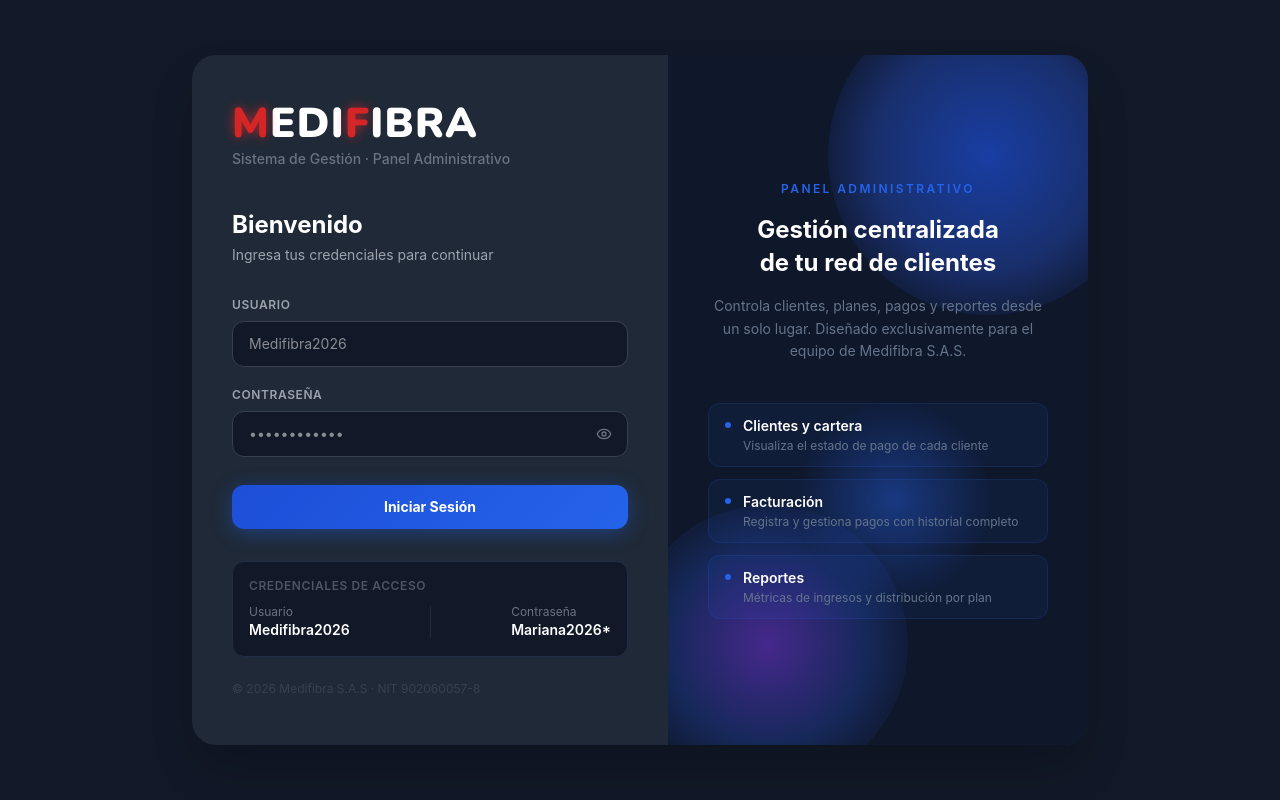
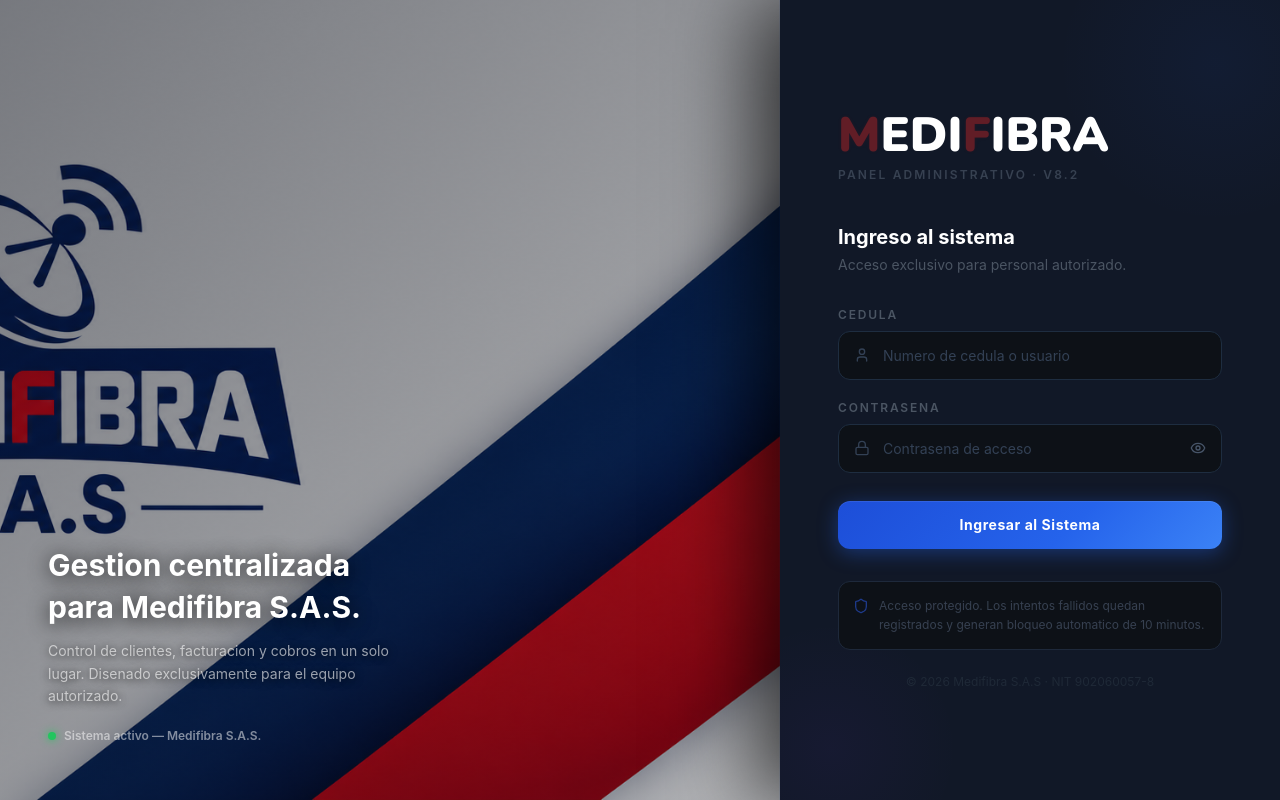
Before and after one commit to Haideraguilar99/MEDIFIBRA, a Next.js app: page /login in a window 1280 px wide. Built offline with nearby package versions, Linux system fonts and the light colour scheme.

Commit message:
feat: login rediseñado — imagen fondo, bloqueo por intentos, bienvenida por nombre, responsive

```diff
--- a/src/app/login/page.tsx
+++ b/src/app/login/page.tsx
@@ -1,183 +1,419 @@
 'use client'
-import { useState } from 'react'
+import { useState, useEffect, useRef } from 'react'
 import { useRouter } from 'next/navigation'
-import toast, { Toaster } from 'react-hot-toast'
-import { Eye, EyeOff } from 'lucide-react'
+import { Eye, EyeOff, Lock, User, Shield, AlertTriangle, CheckCircle } from 'lucide-react'
+
+const NAME_MAP: Record<string, string> = {
+  'Medifibra2026': 'Mariana Lujan',
+  'mariana':       'Mariana Lujan',
+  'medardo':       'Medardo Mosquera',
+  'haider':        'Haider Aguilar',
+}
+
+const MAX_ATTEMPTS    = 5
+const LOCKOUT_MS      = 10 * 60 * 1000
+const STORAGE_KEY     = 'mf_login_guard'
+
+function readGuard(): { attempts: number; lockoutUntil: number } {
+  if (typeof window === 'undefined') return { attempts: 0, lockoutUntil: 0 }
+  try {
+    const raw = localStorage.getItem(STORAGE_KEY)
+    return raw ? JSON.parse(raw) : { attempts: 0, lockoutUntil: 0 }
+  } catch { return { attempts: 0, lockoutUntil: 0 } }
+}
+function writeGuard(d: { attempts: number; lockoutUntil: number }) {
+  localStorage.setItem(STORAGE_KEY, JSON.stringify(d))
+}
 
 export default function LoginPage() {
   const router = useRouter()
-  const [loading, setLoading] = useState(false)
-  const [showPass, setShowPass] = useState(false)
-  const [form, setForm] = useState({ username: '', password: '' })
+  const [loading,      setLoading]      = useState(false)
+  const [showPass,     setShowPass]     = useState(false)
+  const [form,         setForm]         = useState({ username: '', password: '' })
+  const [errorMsg,     setErrorMsg]     = useState<string | null>(null)
+  const [welcome,      setWelcome]      = useState<string | null>(null)
+  const [attempts,     setAttempts]     = useState(0)
+  const [lockoutUntil, setLockoutUntil] = useState(0)
+  const [countdown,    setCountdown]    = useState(0)
+  const barRef = useRef<HTMLDivElement>(null)
+
+  useEffect(() => {
+    const g = readGuard()
+    setAttempts(g.attempts)
+    setLockoutUntil(g.lockoutUntil)
+  }, [])
+
+  useEffect(() => {
+    if (lockoutUntil <= Date.now()) { setCountdown(0); return }
+    const tick = () => {
+      const rem = Math.max(0, lockoutUntil - Date.now())
+      setCountdown(rem)
+      if (rem === 0) { setAttempts(0); writeGuard({ attempts: 0, lockoutUntil: 0 }) }
+    }
+    tick()
+    const id = setInterval(tick, 500)
+    return () => clearInterval(id)
+  }, [lockoutUntil])
+
+  const isLocked = countdown > 0
+
+  const fmt = (ms: number) => {
+    const m = Math.floor(ms / 60000)
+    const s = Math.floor((ms % 60000) / 1000)
+    return `${m}:${String(s).padStart(2, '0')}`
+  }
 
   async function handleLogin(e: React.FormEvent) {
     e.preventDefault()
+    if (isLocked || loading) return
+    setErrorMsg(null)
     setLoading(true)
     try {
-      const res = await fetch('/api/auth/login', {
-        method: 'POST',
+      const res  = await fetch('/api/auth/login', {
+        method:  'POST',
         headers: { 'Content-Type': 'application/json' },
-        body: JSON.stringify(form)
+        body:    JSON.stringify(form),
       })
       const data = await res.json()
       if (!res.ok) {
-        toast.error(data.error ?? 'Credenciales incorrectas')
+        const next = attempts + 1
+        let until  = lockoutUntil
+        if (next >= MAX_ATTEMPTS) {
+          until = Date.now() + LOCKOUT_MS
+          setLockoutUntil(until)
+        }
+        setAttempts(next)
+        writeGuard({ attempts: next, lockoutUntil: until })
+        setErrorMsg(
+          next >= MAX_ATTEMPTS
+            ? 'Acceso bloqueado 10 minutos por multiples intentos fallidos.'
+            : `Credenciales incorrectas. Intento ${next} de ${MAX_ATTEMPTS}.`
+        )
       } else {
-        toast.success(`Bienvenido, ${data.user.username}`)
-        router.push('/dashboard')
-        router.refresh()
+        writeGuard({ attempts: 0, lockoutUntil: 0 })
+        const uname  = (data.user?.username ?? '') as string
+        const dname  = NAME_MAP[uname] ?? uname
+        setWelcome(`Bienvenido, ${dname}`)
+        if (barRef.current) {
+          barRef.current.style.transition = 'width 1.8s linear'
+          barRef.current.style.width      = '100%'
+        }
+        setTimeout(() => { router.push('/dashboard'); router.refresh() }, 2000)
       }
     } catch {
-      toast.error('Error de conexión')
+      setErrorMsg('Error de conexion. Verifica tu red e intenta de nuevo.')
     } finally {
       setLoading(false)
     }
   }
 
   return (
-    <div className="min-h-screen flex items-center justify-center p-4" style={{background:'#111827'}}>
-      <Toaster position="top-right"/>
+    <div className="min-h-screen flex" style={{ background: '#0d1117' }}>
       <style>{`
         @import url('https://fonts.googleapis.com/css2?family=Nunito:wght@700;900&display=swap');
-        @keyframes blobMove {
-          0%,100%{ transform: translate(0,0) scale(1); }
-          33%{ transform: translate(30px,-20px) scale(1.05); }
-          66%{ transform: translate(-20px,15px) scale(0.97); }
+
+        @keyframes mfPulse {
+          0%,100%{ opacity:1; text-shadow:0 0 18px rgba(220,38,38,0.95),0 0 40px rgba(220,38,38,0.35); }
+          50%    { opacity:0.25; text-shadow:none; }
         }
-        @keyframes mfPulse {
-          0%,100%{ opacity:1; text-shadow:0 0 12px rgba(220,38,38,0.8); }
-          50%{ opacity:0.4; text-shadow:none; }
+        @keyframes fadeUp {
+          from{ opacity:0; transform:translateY(20px); }
+          to  { opacity:1; transform:translateY(0); }
         }
-        .blob { animation: blobMove 8s ease-in-out infinite; }
-        .mf-pulse { animation: mfPulse 1.4s ease-in-out infinite; }
-        input:-webkit-autofill { -webkit-box-shadow:0 0 0 100px #1f2937 inset !important; -webkit-text-fill-color:#fff !important; }
+        @keyframes popIn {
+          0%  { opacity:0; transform:scale(0.88) translateY(12px); }
+          70% { transform:scale(1.03) translateY(-2px); }
+          100%{ opacity:1; transform:scale(1) translateY(0); }
+        }
+        @keyframes shimmer {
+          0%  { background-position: -400px 0; }
+          100%{ background-position:  400px 0; }
+        }
+
+        .mf-pulse  { animation: mfPulse 1.5s ease-in-out infinite; }
+        .fade-up   { animation: fadeUp  0.55s ease both; }
+        .pop-in    { animation: popIn   0.45s cubic-bezier(.34,1.56,.64,1) both; }
+
+        .mf-input {
+          width:100%; padding:13px 16px; border-radius:12px;
+          font-size:14px; color:#f1f5f9; outline:none;
+          background:#0d1117; border:1px solid #1e2d40;
+          transition:border-color .2s,box-shadow .2s;
+        }
+        .mf-input:focus {
+          border-color:#2563eb;
+          box-shadow:0 0 0 3px rgba(37,99,235,.18);
+        }
+        .mf-input::placeholder { color:#334155; }
+        .mf-input:disabled     { opacity:.4; cursor:not-allowed; }
+
+        input:-webkit-autofill {
+          -webkit-box-shadow:0 0 0 100px #0d1117 inset !important;
+          -webkit-text-fill-color:#f1f5f9 !important;
+        }
       `}</style>
 
-      <div className="w-full max-w-4xl rounded-3xl overflow-hidden flex shadow-2xl" style={{background:'#1f2937',minHeight:'560px'}}>
+      {/* ===== LEFT — imagen de fondo (solo escritorio) ===== */}
+      <div
+        className="hidden lg:flex flex-1 relative flex-col justify-end"
+        style={{
+          backgroundImage:    "url('/fondoM.png')",
+          backgroundSize:     'cover',
+          backgroundPosition: 'center',
+        }}
+      >
+        <div
+          className="absolute inset-0"
+          style={{ background: 'linear-gradient(135deg,rgba(8,12,22,.55) 0%,rgba(8,12,22,.3) 100%)' }}
+        />
+        <div className="relative z-10 px-12 pb-14">
+          <p
+            className="text-3xl font-bold text-white leading-snug"
+            style={{ textShadow: '0 2px 20px rgba(0,0,0,.85)' }}
+          >
+            Gestion centralizada<br/>para Medifibra S.A.S.
+          </p>
+          <p
+            className="text-sm mt-3 leading-relaxed"
+            style={{ color: 'rgba(255,255,255,.6)', textShadow: '0 1px 8px rgba(0,0,0,.8)', maxWidth: '380px' }}
+          >
+            Control de clientes, facturacion y cobros en un solo lugar.
+            Disenado exclusivamente para el equipo autorizado.
+          </p>
+          <div className="flex items-center gap-2 mt-5">
+            <div className="w-2 h-2 rounded-full" style={{ background: '#22c55e', boxShadow: '0 0 8px #22c55e' }} />
+            <span className="text-xs font-semibold" style={{ color: 'rgba(255,255,255,.5)' }}>
+              Sistema activo — Medifibra S.A.S.
+            </span>
+          </div>
+        </div>
+      </div>
 
-        {/* ── PANEL IZQUIERDO — Formulario ── */}
-        <div className="flex-1 flex flex-col justify-center px-10 py-12 min-w-0">
+      {/* ===== RIGHT — formulario ===== */}
+      <div
+        className="w-full lg:w-[500px] flex flex-col justify-center relative overflow-hidden"
+        style={{
+          background:  '#111827',
+          boxShadow:   '-24px 0 80px rgba(0,0,0,.7), 0 0 0 1px rgba(37,99,235,.07)',
+          minHeight:   '100vh',
+        }}
+      >
+        {/* Decoracion sutil de fondo */}
+        <div
+          className="absolute top-0 right-0 w-80 h-80 rounded-full pointer-events-none"
+          style={{ background: 'radial-gradient(circle,rgba(37,99,235,.06) 0%,transparent 70%)', transform: 'translate(30%,-30%)' }}
+        />
+        <div
+          className="absolute bottom-0 left-0 w-64 h-64 rounded-full pointer-events-none"
+          style={{ background: 'radial-gradient(circle,rgba(124,58,237,.05) 0%,transparent 70%)', transform: 'translate(-30%,30%)' }}
+        />
+
+        {/* ── Welcome overlay ── */}
+        {welcome && (
+          <div
+            className="absolute inset-0 z-50 flex flex-col items-center justify-center pop-in"
+            style={{ background: '#111827' }}
+          >
+            <div
+              className="flex items-center justify-center w-24 h-24 rounded-full mb-6"
+              style={{
+                background:  'rgba(34,197,94,.08)',
+                border:      '2px solid rgba(34,197,94,.25)',
+                boxShadow:   '0 0 40px rgba(34,197,94,.12)',
+              }}
+            >
+              <CheckCircle className="w-12 h-12" style={{ color: '#22c55e' }} />
+            </div>
+            <p className="text-2xl font-bold text-white text-center px-8">{welcome}</p>
+            <p className="text-sm mt-2" style={{ color: '#475569' }}>Redirigiendo al panel de control...</p>
+            <div className="mt-8 h-1 w-56 rounded-full overflow-hidden" style={{ background: '#1e293b' }}>
+              <div
+                ref={barRef}
+                className="h-full rounded-full"
+                style={{
+                  background: 'linear-gradient(90deg,#1d4ed8,#2563eb,#60a5fa)',
+                  width:      '0%',
+                }}
+              />
+            </div>
+          </div>
+        )}
+
+        {/* ── Contenido principal ── */}
+        <div className="relative z-10 w-full max-w-sm mx-auto px-8 sm:px-0 fade-up">
 
           {/* Logo */}
           <div className="mb-10">
-            <div className="flex items-baseline leading-none mb-1" style={{fontFamily:"'Nunito',sans-serif"}}>
-              <span className="font-black mf-pulse" style={{fontSize:'2.6rem',color:'#dc2626',letterSpacing:'0.03em'}}>M</span>
-              <span className="font-black" style={{fontSize:'2.6rem',color:'#ffffff',letterSpacing:'0.03em'}}>EDI</span>
-              <span className="font-black mf-pulse" style={{fontSize:'2.6rem',color:'#dc2626',letterSpacing:'0.03em'}}>F</span>
-              <span className="font-black" style={{fontSize:'2.6rem',color:'#ffffff',letterSpacing:'0.03em'}}>IBRA</span>
+            <div
+              className="flex items-baseline leading-none mb-2"
+              style={{ fontFamily: "'Nunito',sans-serif" }}
+            >
+              <span className="font-black mf-pulse" style={{ fontSize: '3rem', color: '#dc2626' }}>M</span>
+              <span className="font-black"           style={{ fontSize: '3rem', color: '#fff' }}>EDI</span>
+              <span className="font-black mf-pulse" style={{ fontSize: '3rem', color: '#dc2626' }}>F</span>
+              <span className="font-black"           style={{ fontSize: '3rem', color: '#fff' }}>IBRA</span>
             </div>
-            <p className="text-sm font-medium" style={{color:'#6b7280'}}>Sistema de Gestión · Panel Administrativo</p>
+            <p className="text-xs font-semibold uppercase tracking-[.18em]" style={{ color: '#374151' }}>
+              Panel Administrativo · v8.2
+            </p>
           </div>
 
-          {/* Título */}
+          {/* Heading */}
           <div className="mb-8">
-            <h2 className="text-2xl font-bold text-white">Bienvenido</h2>
-            <p className="text-sm mt-1" style={{color:'#9ca3af'}}>Ingresa tus credenciales para continuar</p>
+            <h2 className="text-xl font-bold text-white">Ingreso al sistema</h2>
+            <p className="text-sm mt-1" style={{ color: '#4b5563' }}>
+              Acceso exclusivo para personal autorizado.
+            </p>
           </div>
+
+          {/* Barra de intentos */}
+          {attempts > 0 && !isLocked && (
+            <div className="mb-5">
+              <div className="flex justify-between mb-1.5">
+                <span className="text-xs" style={{ color: '#6b7280' }}>Intentos fallidos</span>
+                <span className="text-xs font-bold" style={{ color: attempts >= 4 ? '#ef4444' : '#f97316' }}>
+                  {attempts} / {MAX_ATTEMPTS}
+                </span>
+              </div>
+              <div className="flex gap-1.5">
+                {Array.from({ length: MAX_ATTEMPTS }).map((_, i) => (
+                  <div
+                    key={i}
+                    className="flex-1 h-1.5 rounded-full transition-all duration-300"
+                    style={{ background: i < attempts ? (attempts >= 4 ? '#ef4444' : '#f97316') : '#1e293b' }}
+                  />
+                ))}
+              </div>
+            </div>
+          )}
+
+          {/* Banner bloqueado */}
+          {isLocked && (
+            <div
+              className="flex items-start gap-3 p-4 rounded-xl mb-6"
+              style={{ background: '#1c0505', border: '1px solid #7f1d1d', boxShadow: '0 0 0 1px rgba(239,68,68,.1)' }}
+            >
+              <Lock className="w-4 h-4 mt-0.5 flex-shrink-0" style={{ color: '#ef4444' }} />
+              <div>
+                <p className="text-sm font-bold" style={{ color: '#ef4444' }}>Acceso bloqueado temporalmente</p>
+                <p className="text-xs mt-1 leading-relaxed" style={{ color: '#fca5a5' }}>
+                  Demasiados intentos fallidos. Intenta de nuevo en{" "}
+                  <span className="font-mono font-bold text-white">{fmt(countdown)}</span>
+                </p>
+              </div>
+            </div>
+          )}
+
+          {/* Error */}
+          {errorMsg && !isLocked && (
+            <div
+              className="flex items-start gap-3 p-3.5 rounded-xl mb-5"
+              style={{ background: '#1a0707', border: '1px solid #450a0a' }}
+            >
+              <AlertTriangle className="w-4 h-4 mt-0.5 flex-shrink-0" style={{ color: '#f87171' }} />
+              <p className="text-xs leading-relaxed" style={{ color: '#fca5a5' }}>{errorMsg}</p>
+            </div>
+          )}
 
           {/* Formulario */}
           <form onSubmit={handleLogin} className="space-y-5">
             <div>
-              <label className="block text-xs font-semibold uppercase tracking-wider mb-2" style={{color:'#9ca3af'}}>Usuario</label>
+              <label className="block text-xs font-semibold uppercase tracking-[.15em] mb-2" style={{ color: '#4b5563' }}>
+                Cedula
+              </label>
+              <div className="relative">
+                <User
+                  className="absolute left-4 top-1/2 -translate-y-1/2 w-4 h-4 pointer-events-none"
+                  style={{ color: '#334155' }}
+                />
                 <input
                   type="text"
                   required
                   autoComplete="username"
                   value={form.username}
-                onChange={e=>setForm(f=>({...f,username:e.target.value}))}
-                placeholder="Medifibra2026"
-                className="w-full px-4 py-3 rounded-xl text-sm text-white outline-none border transition-all"
-                style={{background:'#111827',borderColor:'#374151'}}
-                onFocus={e=>{e.target.style.borderColor='#2563eb';e.target.style.boxShadow='0 0 0 3px rgba(37,99,235,0.15)'}}
-                onBlur={e=>{e.target.style.borderColor='#374151';e.target.style.boxShadow='none'}}
+                  onChange={e => setForm(f => ({ ...f, username: e.target.value }))}
+                  placeholder="Numero de cedula o usuario"
+                  disabled={isLocked}
+                  className="mf-input"
+                  style={{ paddingLeft: '44px' }}
                 />
+              </div>
             </div>
 
             <div>
-              <label className="block text-xs font-semibold uppercase tracking-wider mb-2" style={{color:'#9ca3af'}}>Contraseña</label>
+              <label className="block text-xs font-semibold uppercase tracking-[.15em] mb-2" style={{ color: '#4b5563' }}>
+                Contrasena
+              </label>
               <div className="relative">
+                <Lock
+                  className="absolute left-4 top-1/2 -translate-y-1/2 w-4 h-4 pointer-events-none"
+                  style={{ color: '#334155' }}
+                />
                 <input
-                  type={showPass?'text':'password'}
+                  type={showPass ? 'text' : 'password'}
                   required
                   autoComplete="current-password"
                   value={form.password}
-                  onChange={e=>setForm(f=>({...f,password:e.target.value}))}
-                  placeholder="••••••••••••"
-                  className="w-full px-4 py-3 pr-12 rounded-xl text-sm text-white outline-none border transition-all"
-                  style={{background:'#111827',borderColor:'#374151'}}
-                  onFocus={e=>{e.target.style.borderColor='#2563eb';e.target.style.boxShadow='0 0 0 3px rgba(37,99,235,0.15)'}}
-                  onBlur={e=>{e.target.style.borderColor='#374151';e.target.style.boxShadow='none'}}
+                  onChange={e => setForm(f => ({ ...f, password: e.target.value }))}
+                  placeholder="Contrasena de acceso"
+                  disabled={isLocked}
+                  className="mf-input"
+                  style={{ paddingLeft: '44px', paddingRight: '48px' }}
                 />
-                <button type="button" onClick={()=>setShowPass(s=>!s)}
-                  className="absolute right-4 top-1/2 -translate-y-1/2 transition-colors"
-                  style={{color:'#6b7280'}}>
-                  {showPass ? <EyeOff size={16}/> : <Eye size={16}/>}
+                <button
+                  type="button"
+                  onClick={() => setShowPass(s => !s)}
+                  className="absolute right-4 top-1/2 -translate-y-1/2 transition-opacity hover:opacity-70"
+                  style={{ color: '#475569' }}
+                >
+                  {showPass ? <EyeOff size={16} /> : <Eye size={16} />}
                 </button>
               </div>
             </div>
 
             <button
               type="submit"
-              disabled={loading}
-              className="w-full py-3 rounded-xl font-bold text-white text-sm transition-all mt-2"
+              disabled={loading || isLocked}
+              className="w-full py-3.5 rounded-xl font-bold text-white text-sm transition-all duration-200 mt-2"
               style={{
-                background: loading ? '#1e3a8a' : 'linear-gradient(135deg,#1d4ed8,#2563eb)',
-                boxShadow: loading ? 'none' : '0 4px 20px rgba(37,99,235,0.4)',
-                cursor: loading ? 'not-allowed' : 'pointer'
-              }}>
-              {loading ? 'Verificando...' : 'Iniciar Sesión'}
+                background:  isLocked
+                  ? '#1e293b'
+                  : loading
+                  ? '#1e3a8a'
+                  : 'linear-gradient(135deg,#1d4ed8 0%,#2563eb 60%,#3b82f6 100%)',
+                boxShadow:   isLocked || loading
+                  ? 'none'
+                  : '0 4px 20px rgba(37,99,235,.4), 0 1px 0 rgba(255,255,255,.08) inset',
+                cursor:      isLocked || loading ? 'not-allowed' : 'pointer',
+                letterSpacing: '0.04em',
+                opacity:     isLocked ? 0.6 : 1,
+              }}
+            >
+              {loading
+                ? 'Verificando credenciales...'
+                : isLocked
+                ? `Bloqueado  ${fmt(countdown)}`
+                : 'Ingresar al Sistema'
+              }
             </button>
           </form>
 
-          {/* Credenciales */}
-          <div className="mt-8 rounded-xl p-4" style={{background:'#111827',border:'1px solid #1f2d45'}}>
-            <p className="text-xs font-semibold uppercase tracking-wider mb-2.5" style={{color:'#4b5563'}}>Credenciales de acceso</p>
-            <div className="flex items-center justify-between">
-              <div>
-                <p className="text-xs" style={{color:'#6b7280'}}>Usuario</p>
-                <p className="text-sm font-semibold text-white">Medifibra2026</p>
-              </div>
-              <div style={{width:1,height:32,background:'#1f2937'}}/>
-              <div>
-                <p className="text-xs" style={{color:'#6b7280'}}>Contraseña</p>
-                <p className="text-sm font-semibold text-white">Mariana2026*</p>
-              </div>
-            </div>
+          {/* Aviso seguridad */}
+          <div
+            className="mt-8 flex items-start gap-2.5 p-3.5 rounded-xl"
+            style={{ background: '#0d1117', border: '1px solid #1e293b' }}
+          >
+            <Shield className="w-4 h-4 flex-shrink-0 mt-0.5" style={{ color: '#1e3a8a' }} />
+            <p className="text-xs leading-relaxed" style={{ color: '#374151' }}>
+              Acceso protegido. Los intentos fallidos quedan registrados
+              y generan bloqueo automatico de 10 minutos.
+            </p>
           </div>
 
-          <p className="text-xs mt-6" style={{color:'#374151'}}>© 2026 Medifibra S.A.S · NIT 902060057-8</p>
+          <p className="text-xs mt-6 text-center" style={{ color: '#1f2937' }}>
+            &copy; 2026 Medifibra S.A.S · NIT 902060057-8
+          </p>
         </div>
-
-        {/* ── PANEL DERECHO — Decorativo ── */}
-        <div className="hidden md:flex flex-col items-center justify-center relative overflow-hidden" style={{width:'420px',background:'#0f172a'}}>
-          {/* Blobs */}
-          <div className="blob absolute rounded-full" style={{width:320,height:320,top:'-60px',right:'-60px',background:'radial-gradient(circle,#1d4ed8 0%,#1e3a8a 50%,transparent 80%)',opacity:.7}}/>
-          <div className="blob absolute rounded-full" style={{width:280,height:280,bottom:'-40px',left:'-40px',background:'radial-gradient(circle,#7c3aed 0%,#1e3a8a 50%,transparent 80%)',opacity:.5,animationDelay:'3s'}}/>
-          <div className="blob absolute rounded-full" style={{width:200,height:200,top:'50%',left:'30%',background:'radial-gradient(circle,#2563eb 0%,transparent 70%)',opacity:.4,animationDelay:'1.5s'}}/>
-
-          {/* Contenido central */}
-          <div className="relative z-10 text-center px-10">
-            <p className="text-xs font-semibold uppercase tracking-[0.2em] mb-4" style={{color:'#2563eb'}}>Panel Administrativo</p>
-            <h3 className="text-2xl font-bold text-white mb-4 leading-snug">Gestión centralizada<br/>de tu red de clientes</h3>
-            <p className="text-sm leading-relaxed mb-10" style={{color:'#64748b'}}>Controla clientes, planes, pagos y reportes desde un solo lugar. Diseñado exclusivamente para el equipo de Medifibra S.A.S.</p>
-            <div className="space-y-3 text-left">
-              {[
-                ['Clientes y cartera','Visualiza el estado de pago de cada cliente'],
-                ['Facturación','Registra y gestiona pagos con historial completo'],
-                ['Reportes','Métricas de ingresos y distribución por plan'],
-              ].map(([t,d])=>(
-                <div key={t} className="flex items-start gap-3 rounded-xl px-4 py-3" style={{background:'rgba(37,99,235,0.08)',border:'1px solid rgba(37,99,235,0.15)'}}>
-                  <div className="w-1.5 h-1.5 rounded-full mt-1.5 flex-shrink-0" style={{background:'#2563eb'}}/>
-                  <div>
-                    <p className="text-sm font-semibold text-white">{t}</p>
-                    <p className="text-xs mt-0.5" style={{color:'#64748b'}}>{d}</p>
-                  </div>
-                </div>
-              ))}
-            </div>
-          </div>
-        </div>
-
       </div>
     </div>
   )
```
Also changed, not shown: public/fondoM.png (added), 1 other file (tests, documents, lock files or other folders). Lines whose indentation alone changed are shown as unchanged.
